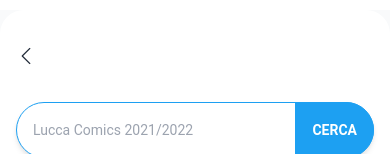
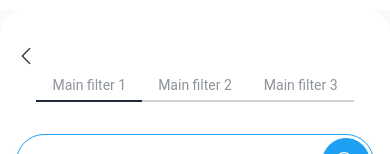
Before and after one commit to AngeloGalav/twitter-client, a React (Create React App) app: page / in a window 390 px wide. Shown: the part 914-1068 px from the top of the page. Built offline with nearby package versions, Linux system fonts and the light colour scheme; what @tailwindcss/typography would draw is missing.

Commit message:
Aggiunte tab in navbar mobile

```diff
--- a/src/Components/NavbarDesktop.js
+++ b/src/Components/NavbarDesktop.js
@@ -25,7 +25,11 @@
         handleSubmit,
         formState: { errors },
     } = useForm();
-    const onSubmit = (data) => console.log(data);   //questa funzione e' quella che viene chiamata quando l'utente preme su cerca, data contiene l'input in data.userInput
+    const onSubmit = (data) => {  //questa funzione e' quella che viene chiamata quando l'utente preme su cerca, data contiene l'input in data.userInput
+      console.log(data);
+      //per cambiare pagina usate l'hook useHistory() per prendere la funzione di react router dom che gestisce la history e fare un history.push(`/tweets/mainFilter${tabFocus}?data.userInput`)
+    }
+
 
     /*Cambia il colore della navbar */
     const changeNavbarColorDesktop = () => {
@@ -200,9 +204,10 @@
                         !colorChange || searchBarOpen ? "container" : "hidden"
                     } justify-center`}
                 >
-                    <form onSubmit={handleSubmit(onSubmit)}>
+                    <form autoComplete="off" onSubmit={handleSubmit(onSubmit)}>
                         <div class="form-control mt-8">
                             <div class="relative w-full">
+
                                 <input
                                     type="text"
                                     placeholder={`Qualcosa inerente al filtro ${"Main filter " + tabFocus} ...`}
@@ -211,10 +216,16 @@
                                     })}
                                     className={`w-full pr-16 h-14 input ${errors.userInput ? "input-error" : "input-primary"} shadow-md input-bordered rounded-full`}
                                 />
+                                <label htmlFor="submit-search-btn"
+                                className={`absolute top-1 h-12 w-12 right-1 btn ${errors.userInput ? "btn-error" : "btn-primary"} rounded-full`}
+                                >
+                                    <i className="bi bi-search text-xl" />
+                                </label>
                                 <input
-                                    class={`absolute top-0 h-14 right-0 rounded-l-none btn ${errors.userInput ? "btn-error" : "btn-primary"} rounded-full`}
+                                    className="w-0 h-0 overflow-hidden"
                                     type="submit"
                                     value="Cerca"
+                                    id="submit-search-btn"
                                 />
                             </div>
                         </div>
--- a/src/Components/NavbarMobile.js
+++ b/src/Components/NavbarMobile.js
@@ -13,6 +13,7 @@
     const [colorChange, setColorchange] = useState(location.pathname !== "/");
     const [menuOpen, setMenuOpen] = useState(false);
     const [y, setY] = useState(window.scrollY);
+    const [tabFocus, setTabFocus] = useState(1);
     const [scrollingDirection, setScrollingDirection] = useState("down");
 
     //hook form
@@ -21,8 +22,10 @@
         handleSubmit,
         formState: { errors },
     } = useForm();
-    const onSubmit = (data) => console.log(data);
-    console.log(errors);
+    const onSubmit = (data) => {  //questa funzione e' quella che viene chiamata quando l'utente preme su cerca, data contiene l'input in data.userInput
+      console.log(data);
+      //per cambiare pagina usate l'hook useHistory() per prendere la funzione di react router dom che gestisce la history e fare un history.push(`/tweets/mainFilter${tabFocus}?data.userInput`)
+    }
 
     /*Cambia il colore della navbar */
     const changeNavbarColor = () => {
@@ -33,6 +36,10 @@
             setColorchange(false);
         }
     };
+
+    //Gestisce il focus sulle tab
+    const addTabFocusHandler = (event) =>
+        setTabFocus(parseInt(event.target.id.slice(-1)));
 
     //vede se sta scrollando verso l'alto o il basso
     const handleNavigation = useCallback(
@@ -142,27 +149,69 @@
                 id="menu-navbar-mobile-container"
                 className="fixed overflow-auto top-screen h-screen w-full z-20 transition-all duration-300 ease-out"
             >
-                <div className=" px-4 smartphone:px-8 py-8 h-full relative top-20 rounded-t-3xl bg-base-100 text-base-content">
+                <div style={{minHeight: "calc(100% - 5rem)"}} className=" px-4 smartphone:px-8 py-8 top-20 w-full absolute rounded-t-3xl bg-base-100 text-base-content">
                     <button
                         onClick={() => setMenuOpen((menuOpen) => !menuOpen)}
                     >
                         <i className="bi bi-chevron-left text-xl" />
                     </button>
-                    <form onSubmit={handleSubmit(onSubmit)}>
+
+                    <div className="flex-1 flex justify-center">
+                        <div className="tabs">
+                            <a
+                                tabIndex="0"
+                                id="navbar-tab-1"
+                                className={`tab tab-bordered ${
+                                    tabFocus === 1 ? "tab-active" : ""
+                                }`}
+                                onFocus={addTabFocusHandler}
+                            >
+                                Main filter 1
+                            </a>
+                            <a
+                                tabIndex="0"
+                                id="navbar-tab-2"
+                                className={`tab tab-bordered ${
+                                    tabFocus === 2 ? "tab-active" : ""
+                                }`}
+                                onFocus={addTabFocusHandler}
+                            >
+                                Main filter 2
+                            </a>
+                            <a
+                                tabIndex="0"
+                                id="navbar-tab-3"
+                                className={`tab tab-bordered ${
+                                    tabFocus === 3 ? "tab-active" : ""
+                                }`}
+                                onFocus={addTabFocusHandler}
+                            >
+                                Main filter 3
+                            </a>
+                        </div>
+                    </div>
+
+                    <form autoComplete="off" onSubmit={handleSubmit(onSubmit)}>
                         <div class="form-control mt-8">
                             <div class="relative w-full">
                                 <input
                                     type="text"
-                                    placeholder="Lucca Comics 2021/2022"
+                                    placeholder={`Qualcosa inerente al filtro ${"Main filter " + tabFocus} ...`}
                                     {...register("userInput", {
                                         required: true,
                                     })}
-                                    className={`w-full pr-16 h-14 input ${errors.userInput ? "input-error" : "input-primary"} shadow-md input-bordered rounded-full`}
+                                    className={`w-full pr-16 text h-14 input ${errors.userInput ? "input-error" : "input-primary"} shadow-md input-bordered rounded-full`}
                                 />
+                                <label htmlFor="submit-search-btn"
+                                className={`absolute top-1 h-12 w-12 right-1 btn ${errors.userInput ? "btn-error" : "btn-primary"} rounded-full`}
+                                >
+                                    <i className="bi bi-search text-xl" />
+                                </label>
                                 <input
-                                    class={`absolute top-0 h-14 right-0 rounded-l-none btn ${errors.userInput ? "btn-error" : "btn-primary"} rounded-full`}
+                                    className="w-0 h-0 overflow-hidden"
                                     type="submit"
                                     value="Cerca"
+                                    id="submit-search-btn"
                                 />
                             </div>
                         </div>
--- a/src/Components/Screens/HomeScreen.js
+++ b/src/Components/Screens/HomeScreen.js
@@ -18,7 +18,7 @@
                 class="hero min-h-screen"
                 style={{backgroundImage: `url("https://www.insursoft.it/wp-content/uploads/2021/06/futuristic-smart-city-with-5g-global-network-technology-scaled.jpg")`}}
             >
-                <div class="hero-overlay backdrop-filter backdrop-blur-sm bg-opacity-40"></div>
+                <div style={{minHeight: "45rem"}} class="hero-overlay backdrop-filter backdrop-blur-sm bg-opacity-40"></div>
                 <div class="text-center hero-content text-neutral-content">
                     <div class="max-w-md">
                         <h1 class="mb-5 text-5xl font-bold">Hello world</h1>
```
